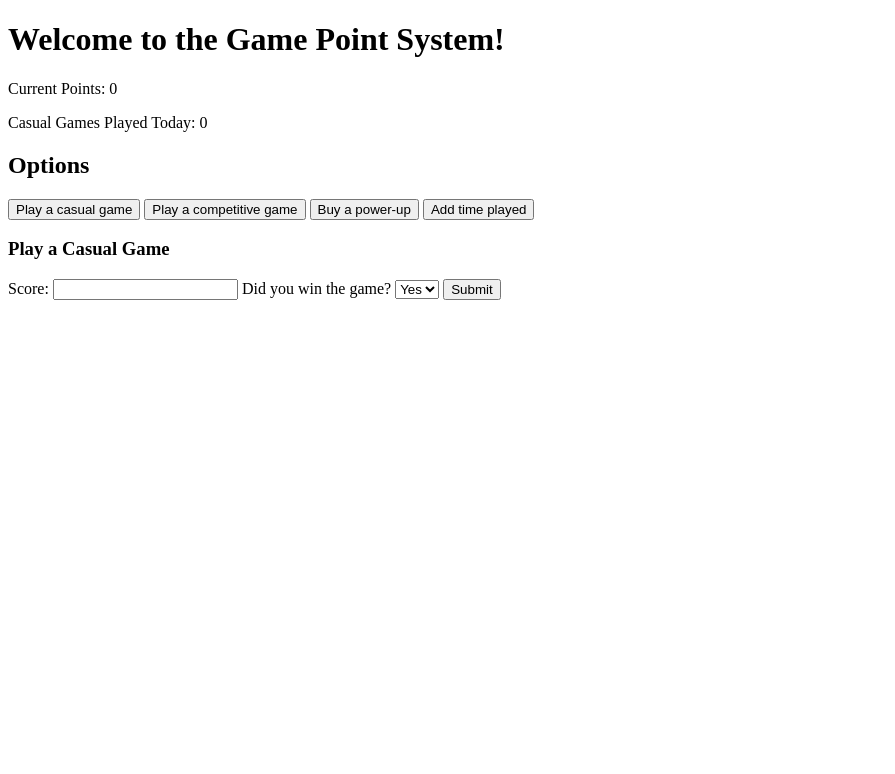
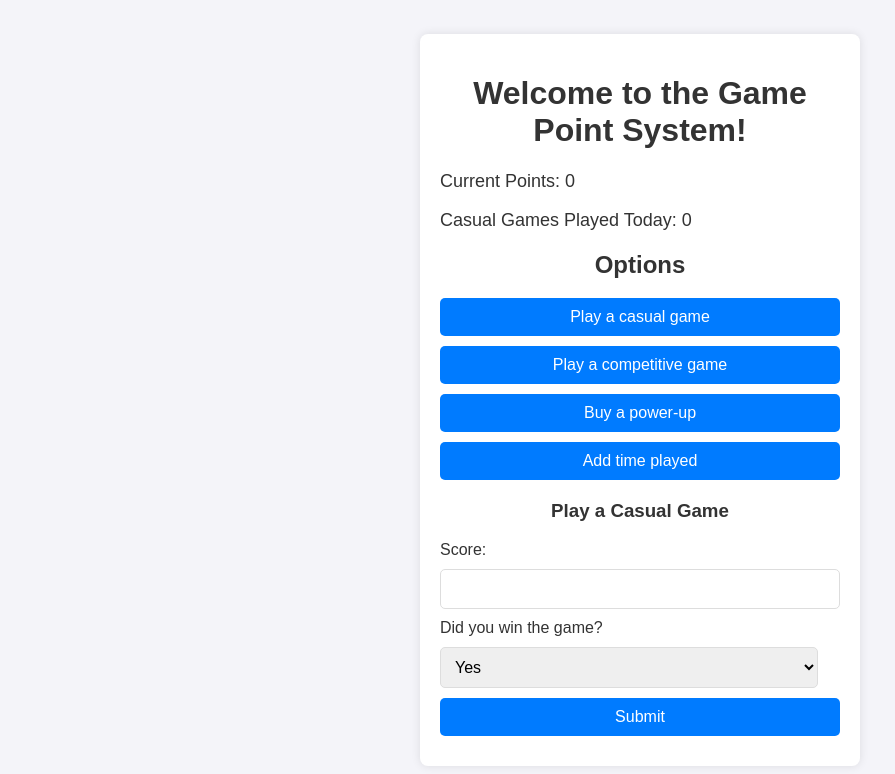
Before and after one commit to SSspicyTaco/Rocket-League-Trainer, a plain HTML site: page index.html in a window 1280 px wide. Both pictures are taken after a click on the button "Play a casual game". Shown: the whole page, without its empty margins (0-895 px from the left). Drawn offline with Linux system fonts and the light colour scheme.

Commit message:
Update index.html

```diff
--- a/index.html
+++ b/index.html
@@ -5,10 +5,66 @@
     <meta name="viewport" content="width=device-width, initial-scale=1.0">
     <title>Game Point System</title>
     <style>
-        .section { display: none; }
+        body {
+            font-family: Arial, sans-serif;
+            background-color: #f4f4f9;
+            margin: 0;
+            padding: 0;
+            display: flex;
+            justify-content: center;
+            align-items: center;
+            height: 100vh;
+            color: #333;
+        }
+        .container {
+            background-color: #fff;
+            padding: 20px;
+            border-radius: 8px;
+            box-shadow: 0 0 10px rgba(0, 0, 0, 0.1);
+            max-width: 400px;
+            width: 100%;
+        }
+        h1, h2, h3 {
+            text-align: center;
+        }
+        p {
+            font-size: 18px;
+        }
+        button {
+            display: block;
+            width: 100%;
+            padding: 10px;
+            margin: 10px 0;
+            border: none;
+            border-radius: 5px;
+            background-color: #007bff;
+            color: white;
+            font-size: 16px;
+            cursor: pointer;
+        }
+        button:hover {
+            background-color: #0056b3;
+        }
+        .section {
+            display: none;
+            margin-top: 20px;
+        }
+        input, select {
+            display: block;
+            width: calc(100% - 22px);
+            padding: 10px;
+            margin: 10px 0;
+            border-radius: 5px;
+            border: 1px solid #ddd;
+            font-size: 16px;
+        }
+        label {
+            font-size: 16px;
+        }
     </style>
 </head>
 <body>
+    <div class="container">
         <h1>Welcome to the Game Point System!</h1>
         <p>Current Points: <span id="points">0</span></p>
         <p>Casual Games Played Today: <span id="casualGamesPlayed">0</span></p>
@@ -58,6 +114,7 @@
             <label for="timePlayed">Time Played (hours):</label>
             <input type="number" id="timePlayed" step="0.1" required>
             <button onclick="addTimePlayed()">Add</button>
+        </div>
     </div>
 
     <script>
```
Lines whose indentation alone changed are shown as unchanged.
